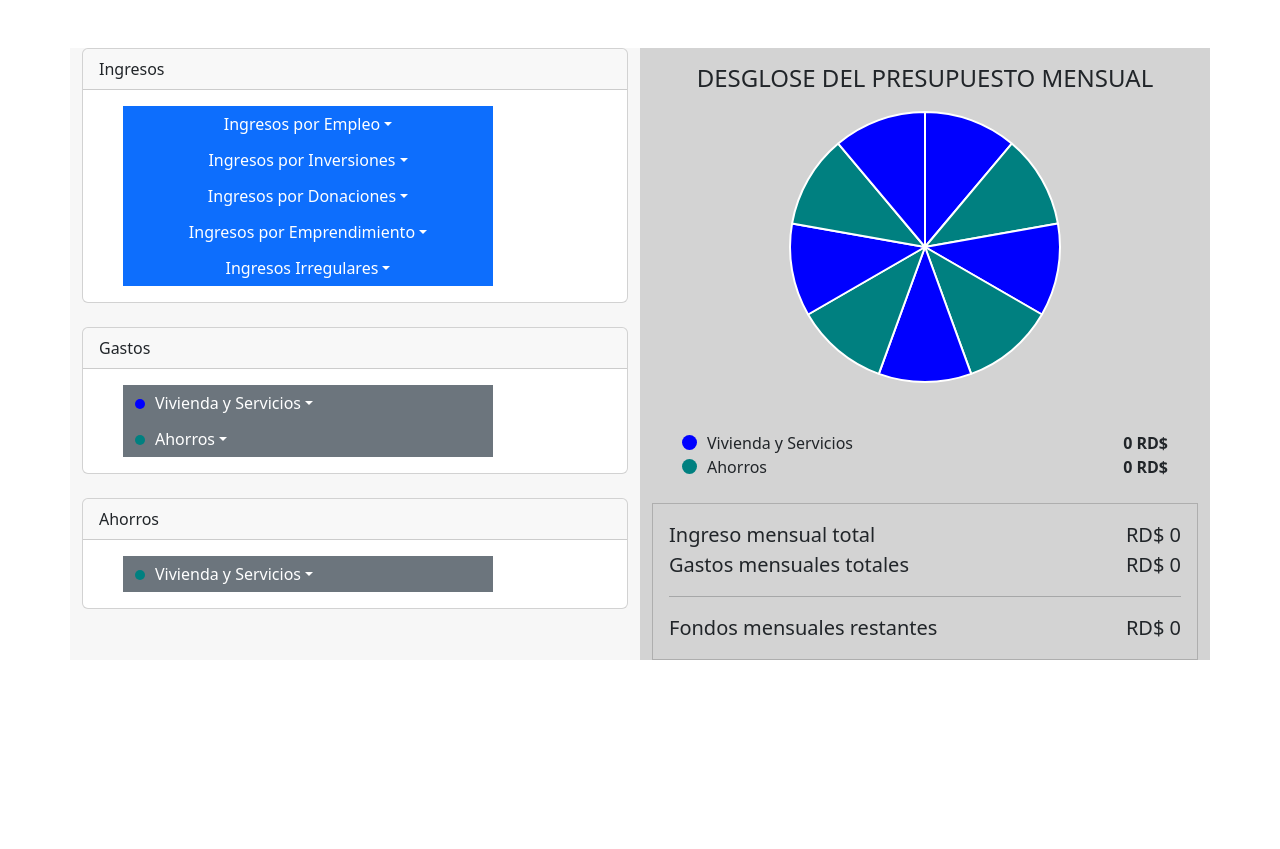
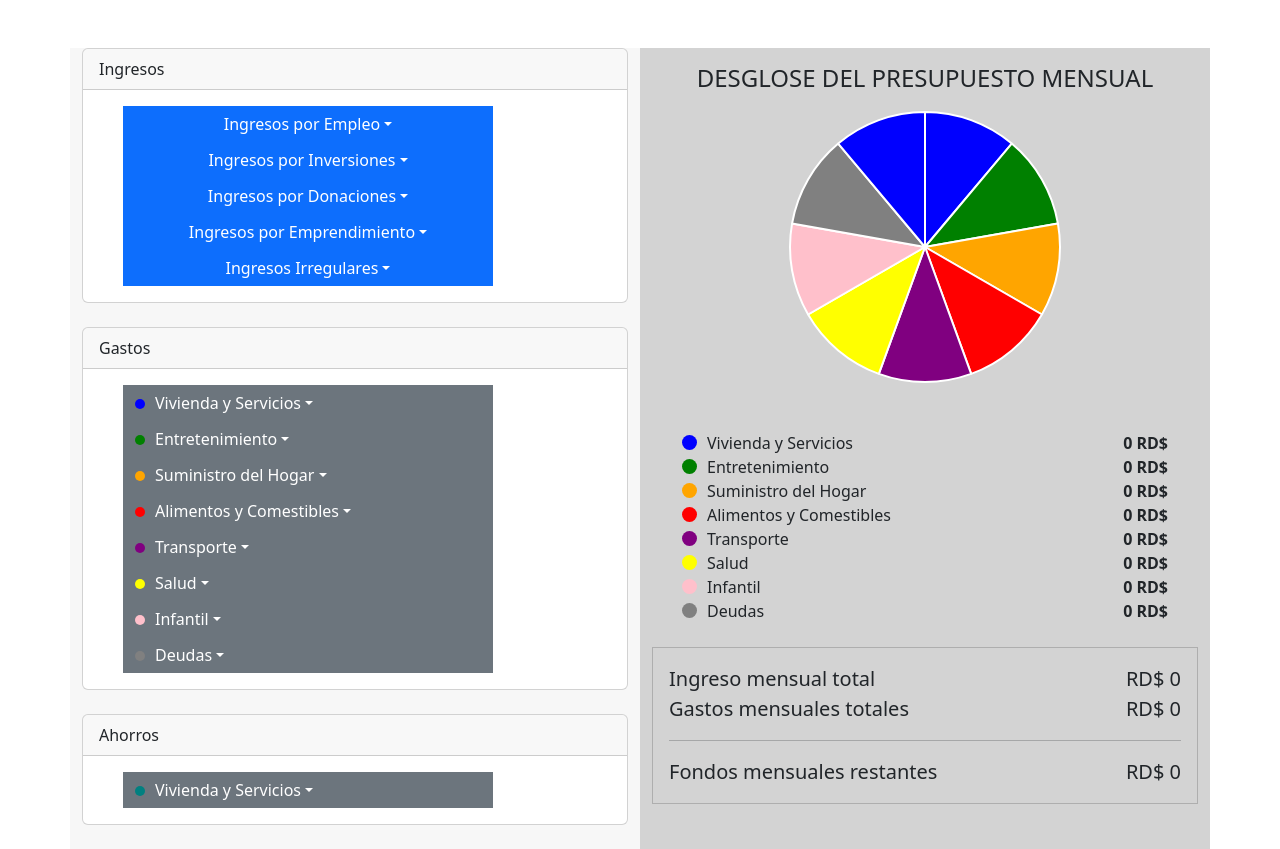
Before and after one commit to tonderflash/CalculadoraPresupuesto, a React (Create React App) app: page / in a window 1280 px wide. Before the commit the page ends 800 px from the top, so only its background shows below. Built offline with nearby package versions, Linux system fonts and the light colour scheme.

Commit message:
added other subexpenses

```diff
--- a/src/App.js
+++ b/src/App.js
@@ -4,7 +4,21 @@ import BudgetContext from "./components/gastos/GastosContext";
 
 function App() {
   const [budgetExpenses, setBudgetExpenses] = useState({
-    consolidatedDataAhorros: [],
+    consolidatedDataAhorros: [
+      {
+        color: "teal",
+        nombre: "Ahorros",
+        value: 0,
+        subExpenses: [
+          { id: "FondoEmergenciaInput", value: 0 },
+          { id: "FondoVacacionesInput", value: 0 },
+          { id: "FondoJubilaciónInput", value: 0 },
+          { id: "FondoEducacionInput", value: 0 },
+          { id: "FondoReduccionDeudasInput", value: 0 },
+          { id: "FondoInversionInput", value: 0 },
+        ],
+      },
+    ],
     consolidatedDataGastos: [
       // { color: "green", nombre: "Entretenimiento", value: 0 },
       // { color: "orange", nombre: "Suministro del Hogar", value: 0 },
@@ -13,7 +27,6 @@ function App() {
       // { color: "yellow", nombre: "Salud", value: 0 },
       // { color: "pink", nombre: "Infantil", value: 0 },
       // { color: "gray", nombre: "Deudas", value: 0 },
-
       {
         color: "blue",
         nombre: "Vivienda y Servicios",
@@ -34,16 +47,90 @@ function App() {
         ],
       },
       {
-        color: "teal",
-        nombre: "Ahorros",
+        color: "green",
+        nombre: "Entretenimiento",
         value: 0,
         subExpenses: [
-          { id: "FondoEmergenciaInput", value: 0 },
-          { id: "FondoVacacionesInput", value: 0 },
-          { id: "FondoJubilaciónInput", value: 0 },
-          { id: "FondoEducacionInput", value: 0 },
-          { id: "FondoReduccionDeudasInput", value: 0 },
-          { id: "FondoInversionInput", value: 0 },
+          { id: "restaurantesInput", value: 0 },
+          { id: "cafeInput", value: 0 },
+          { id: "deliverysInput", value: 0 },
+          { id: "cineInput", value: 0 },
+          { id: "hobbieInput", value: 0 },
+          { id: "loteriaInput", value: 0 },
+          { id: "memebresiaInput", value: 0 },
+          { id: "suscripcionesInput", value: 0 },
+          { id: "otrosInput", value: 0 },
+        ],
+      },
+      {
+        color: "orange",
+        nombre: "Suministro del Hogar",
+        value: 0,
+        subExpenses: [
+          { id: "despensaInput", value: 0 },
+          { id: "herramientasInput", value: 0 },
+          { id: "lavanderiaInput", value: 0 },
+          { id: "mascotasInput", value: 0 },
+          { id: "cuidadoPersonalInput", value: 0 },
+          { id: "comidaMascotasInput", value: 0 },
+          { id: "otrosInput", value: 0 },
+        ],
+      },
+      {
+        color: "red",
+        nombre: "Alimentos y Comestibles",
+        value: 0,
+        subExpenses: [
+          { id: "supermercadoInput", value: 0 },
+          { id: "necestidadesInput", value: 0 },
+          { id: "otrosInput", value: 0 },
+        ],
+      },
+      {
+        color: "purple",
+        nombre: "Transporte",
+        value: 0,
+        subExpenses: [
+          { id: "gasolinaInput", value: 0 },
+          { id: "seguroVehiculoInput", value: 0 },
+          { id: "transporteInput", value: 0 },
+          { id: "parqueoInput", value: 0 },
+          { id: "presupuestoVehiculoInput", value: 0 },
+          { id: "mantenimientoVehiculoInput", value: 0 },
+          { id: "otrosInput", value: 0 },
+        ],
+      },
+      {
+        color: "yellow",
+        nombre: "Salud",
+        value: 0,
+        subExpenses: [
+          { id: "seguroMedicoInput", value: 0 },
+          { id: "ConsultasMedicasInput", value: 0 },
+          { id: "farmaciaInput", value: 0 },
+          { id: "otrosInput", value: 0 },
+        ],
+      },
+      {
+        color: "pink",
+        nombre: "Infantil",
+        value: 0,
+        subExpenses: [
+          { id: "CuidoInput", value: 0 },
+          { id: "ActividadesSocialesInput", value: 0 },
+          { id: "otrosInput", value: 0 },
+        ],
+      },
+      {
+        color: "gray",
+        nombre: "Deudas",
+        value: 0,
+        subExpenses: [
+          { id: "PrestamoConsumoInput", value: 0 },
+          { id: "TarjetaCreditoInput", value: 0 },
+          { id: "MantenimientoInfantilInput", value: 0 },
+          { id: "ImpuestosGubernamentalesInput", value: 0 },
+          { id: "OtrosInput", value: 0 },
         ],
       },
     ],
```
Also changed, not shown: src/components/gastos/SuministroHogar.js (+14 -9 lines).
